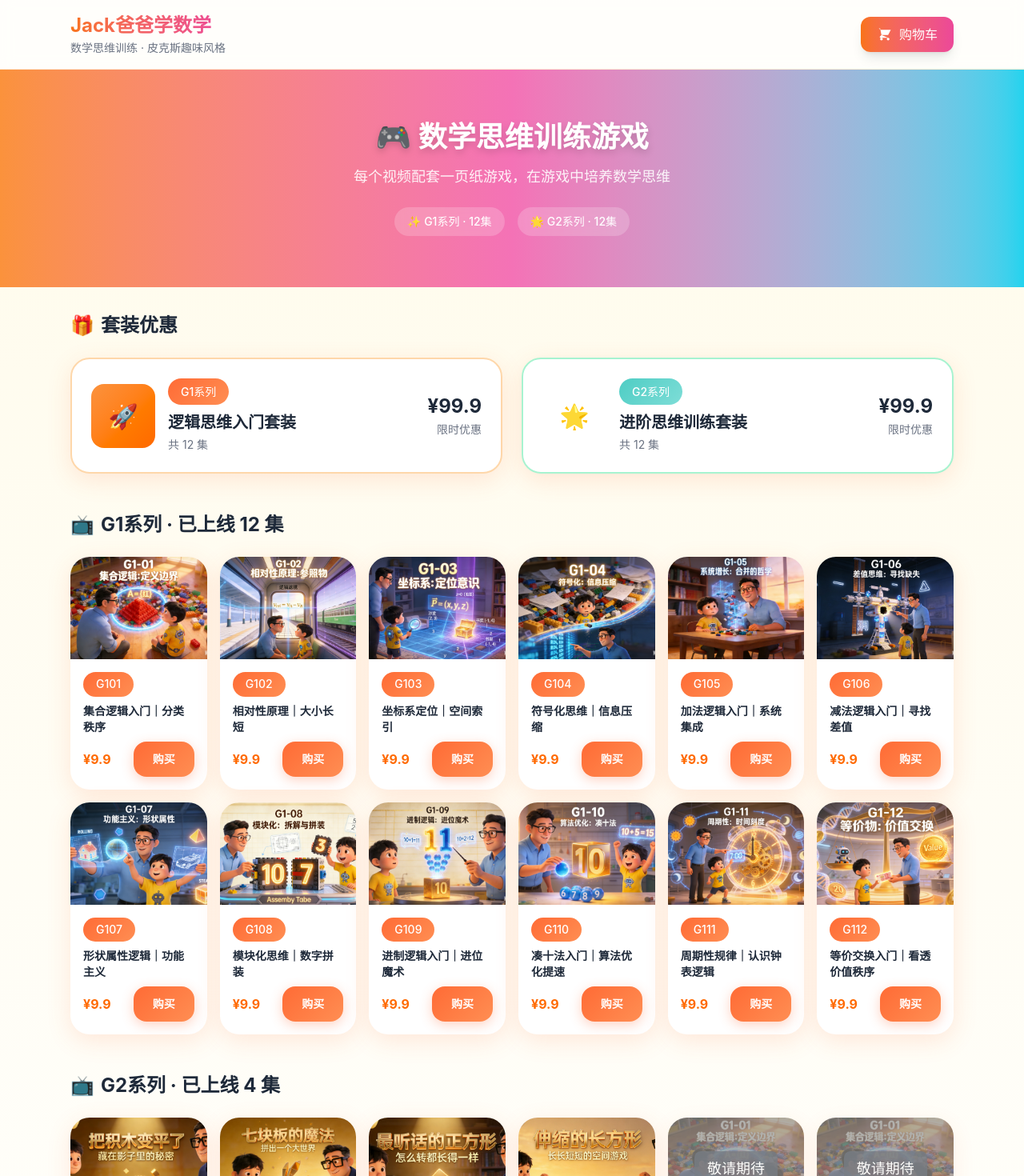
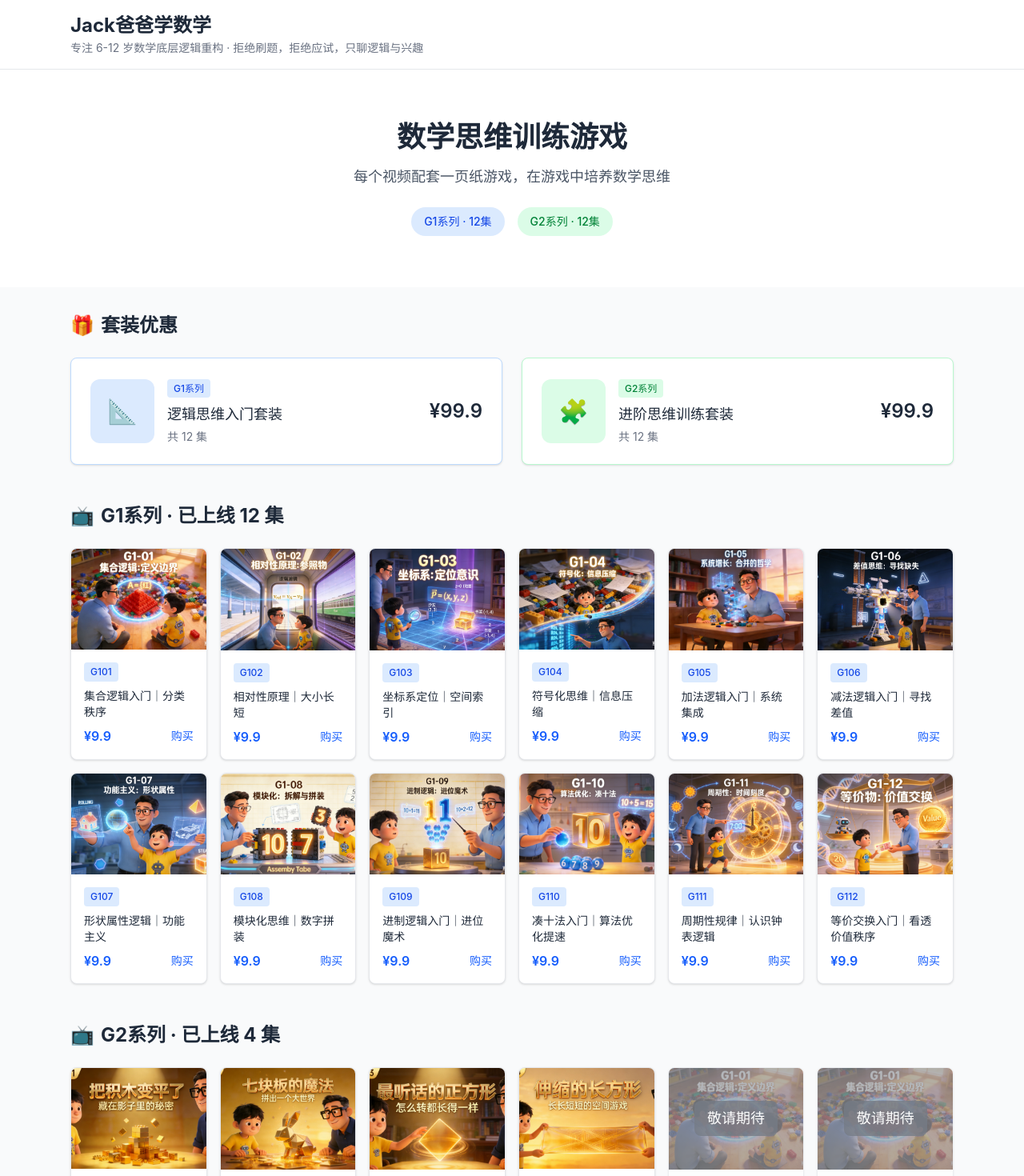
Before and after one commit to colorday655-glitch/dad-jack-learns-math, a Next.js app: page / in a window 1280 px wide. Shown: the top 1470 px of the page at 80% size. Built offline with nearby package versions, Linux system fonts and the light colour scheme.

Commit message:
fix: Google style, update subtitle, copyright 2026

```diff
--- a/app/page.tsx
+++ b/app/page.tsx
@@ -9,29 +9,28 @@ function SeriesCard({ title, subtitle, price, episodes, color, link }: {
   subtitle: string;
   price: string;
   episodes: number;
-  color: 'orange' | 'mint';
+  color: 'blue' | 'green';
   link: string;
 }) {
-  const isOrange = color === 'orange';
+  const isBlue = color === 'blue';
   return (
     <Link href={link} className="block group">
-      <div className={`pixar-card p-6 ${isOrange ? 'border-2 border-orange-200' : 'border-2 border-mint-200'}`}>
+      <div className={`bg-white rounded-lg shadow-sm border ${isBlue ? 'border-blue-200' : 'border-green-200'} p-6 hover:shadow-md transition-shadow`}>
         <div className="flex items-center gap-4">
-          <div className={`w-20 h-20 rounded-2xl flex items-center justify-center text-3xl ${isOrange ? 'bg-gradient-to-br from-orange-400 to-orange-500' : 'bg-gradient-to-br from-mint-400 to-mint-500'}`}>
-            {isOrange ? '🚀' : '🌟'}
+          <div className={`w-20 h-20 rounded-xl flex items-center justify-center text-3xl ${isBlue ? 'bg-blue-100' : 'bg-green-100'}`}>
+            {isBlue ? '📐' : '🧩'}
           </div>
           <div className="flex-1">
-            <span className={`pixar-tag ${isOrange ? 'pixar-tag-g1' : 'pixar-tag-g2'}`}>
+            <span className={`text-xs px-2 py-1 rounded font-medium ${isBlue ? 'bg-blue-100 text-blue-700' : 'bg-green-100 text-green-700'}`}>
               {title}
             </span>
-            <h3 className="text-xl font-bold text-gray-800 mt-2 group-hover:text-orange-500 transition-colors">
+            <h3 className="text-lg font-medium text-gray-800 mt-2 group-hover:text-blue-600 transition-colors">
               {subtitle}
             </h3>
             <p className="text-gray-500 text-sm mt-1">共 {episodes} 集</p>
           </div>
           <div className="text-right">
-            <div className="text-2xl font-bold text-gray-800">¥{price}</div>
-            <span className="text-sm text-gray-500">限时优惠</span>
+            <div className="text-2xl font-semibold text-gray-800">¥{price}</div>
           </div>
         </div>
       </div>
@@ -43,7 +42,7 @@ function VideoCard({ video }: { video: Video }) {
   const isAvailable = video.available;
 
   return (
-    <div className={`pixar-card overflow-hidden ${!isAvailable ? 'opacity-60' : 'group'}`}>
+    <div className={`bg-white rounded-lg shadow-sm border border-gray-200 overflow-hidden ${!isAvailable ? 'opacity-60' : 'hover:shadow-md transition-shadow'}`}>
       <div className="relative aspect-[4/3] overflow-hidden">
         <Image
           src={video.thumbnail}
@@ -52,31 +51,28 @@ function VideoCard({ video }: { video: Video }) {
           className="object-cover"
         />
         {!isAvailable && (
-          <div className="absolute inset-0 bg-black/50 flex items-center justify-center">
+          <div className="absolute inset-0 bg-gray-900/50 flex items-center justify-center">
             <span className="text-white text-lg font-medium px-4 py-2 bg-gray-800/80 rounded-lg">
               敬请期待
             </span>
           </div>
         )}
-        {isAvailable && (
-          <div className="absolute inset-0 bg-gradient-to-t from-black/60 to-transparent opacity-0 group-hover:opacity-100 transition-opacity" />
-        )}
       </div>
       <div className="p-4">
         <div className="flex items-center gap-2 mb-2">
-          <span className={`pixar-tag text-xs ${video.category === 'G1系列' ? 'pixar-tag-g1' : 'pixar-tag-g2'}`}>
+          <span className={`text-xs px-2 py-1 rounded font-medium ${video.category === 'G1系列' ? 'bg-blue-100 text-blue-700' : 'bg-green-100 text-green-700'}`}>
             {video.id}
           </span>
         </div>
-        <h3 className="font-semibold text-gray-800 text-sm line-clamp-2 mb-2">
+        <h3 className="font-medium text-gray-800 text-sm line-clamp-2 mb-2">
           {video.title.replace(/^G\d+\s*/, '')}
         </h3>
         {isAvailable ? (
           <div className="flex items-center justify-between">
-            <span className="text-orange-500 font-bold">¥9.9</span>
-            <button className="pixar-btn text-sm py-1.5 px-3">
+            <span className="text-blue-600 font-semibold">¥9.9</span>
+            <Link href={`/product/${video.id}`} className="text-sm text-blue-600 hover:underline">
               购买
-            </button>
+            </Link>
           </div>
         ) : (
           <span className="text-gray-400 text-sm">即将上线</span>
@@ -92,41 +88,32 @@ export default function Home() {
   const availableG2 = g2Videos.filter(v => v.available);
 
   return (
-    <div className="min-h-screen bg-gradient-to-b from-amber-50 to-white">
-      <header className="bg-white/80 backdrop-blur-sm border-b border-orange-100 sticky top-0 z-50">
+    <div className="min-h-screen bg-gray-50">
+      <header className="bg-white border-b border-gray-200 sticky top-0 z-50">
         <div className="max-w-6xl mx-auto px-6 py-4">
           <div className="flex justify-between items-center">
             <div>
-              <h1 className="text-2xl font-bold bg-gradient-to-r from-orange-500 to-pink-500 bg-clip-text text-transparent">
+              <h1 className="text-2xl font-bold text-gray-800">
                 Jack爸爸学数学
               </h1>
-              <p className="text-gray-500 text-sm mt-0.5">数学思维训练 · 皮克斯趣味风格</p>
+              <p className="text-gray-500 text-sm mt-0.5">专注 6-12 岁数学底层逻辑重构 · 拒绝刷题，拒绝应试，只聊逻辑与兴趣</p>
             </div>
-            <Link
-              href="/cart"
-              className="flex items-center gap-2 px-5 py-2.5 bg-gradient-to-r from-orange-500 to-pink-500 hover:from-orange-600 hover:to-pink-600 text-white rounded-xl font-medium transition-all shadow-lg hover:shadow-xl"
-            >
-              <svg className="w-5 h-5" viewBox="0 0 24 24" fill="white">
-                <path d="M3 3h2l.4 2M7 13h10l4-8H5.4M7 13L5.4 5M7 13l-2.293 2.293c-.63.63-.184 1.707.707 1.707H17m0 0a2 2 0 100 4 2 2 0 000-4zm-8 2a2 2 0 11-4 0 2 2 0 014 0z"/>
-              </svg>
-              购物车
-            </Link>
           </div>
         </div>
       </header>
 
-      <section className="bg-gradient-to-r from-orange-400 via-pink-400 to-cyan-400 text-white py-16">
+      <section className="bg-white text-gray-800 py-16">
         <div className="max-w-6xl mx-auto px-6 text-center">
-          <h2 className="text-4xl font-bold mb-4 drop-shadow-lg">🎮 数学思维训练游戏</h2>
-          <p className="text-white/90 text-lg max-w-2xl mx-auto mb-6">
+          <h2 className="text-4xl font-bold mb-4">数学思维训练游戏</h2>
+          <p className="text-gray-600 text-lg max-w-2xl mx-auto mb-6">
             每个视频配套一页纸游戏，在游戏中培养数学思维
           </p>
           <div className="flex justify-center gap-4 flex-wrap">
-            <span className="bg-white/20 backdrop-blur text-white px-4 py-2 rounded-full text-sm font-medium">
-              ✨ G1系列 · 12集
+            <span className="bg-blue-100 text-blue-700 px-4 py-2 rounded-full text-sm font-medium">
+              G1系列 · 12集
             </span>
-            <span className="bg-white/20 backdrop-blur text-white px-4 py-2 rounded-full text-sm font-medium">
-              🌟 G2系列 · 12集
+            <span className="bg-green-100 text-green-700 px-4 py-2 rounded-full text-sm font-medium">
+              G2系列 · 12集
             </span>
           </div>
         </div>
@@ -143,7 +130,7 @@ export default function Home() {
               subtitle="逻辑思维入门套装"
               price="99.9"
               episodes={12}
-              color="orange"
+              color="blue"
               link="/product/G1-bundle"
             />
             <SeriesCard
@@ -151,7 +138,7 @@ export default function Home() {
               subtitle="进阶思维训练套装"
               price="99.9"
               episodes={12}
-              color="mint"
+              color="green"
               link="/product/G2-bundle"
             />
           </div>
@@ -180,12 +167,9 @@ export default function Home() {
         </section>
       </main>
 
-      <footer className="bg-gradient-to-r from-orange-100 to-pink-100 py-8 mt-12">
-        <div className="max-w-6xl mx-auto px-6 text-center text-gray-600 text-sm">
-          <p className="font-medium bg-gradient-to-r from-orange-500 to-pink-500 bg-clip-text text-transparent">
-            © 2024 Jack爸爸学数学
-          </p>
-          <p className="mt-1">All rights reserved.</p>
+      <footer className="bg-white border-t border-gray-200 py-8 mt-12">
+        <div className="max-w-6xl mx-auto px-6 text-center text-gray-500 text-sm">
+          <p>© 2026 Jack爸爸学数学 · All rights reserved.</p>
         </div>
       </footer>
     </div>
```
